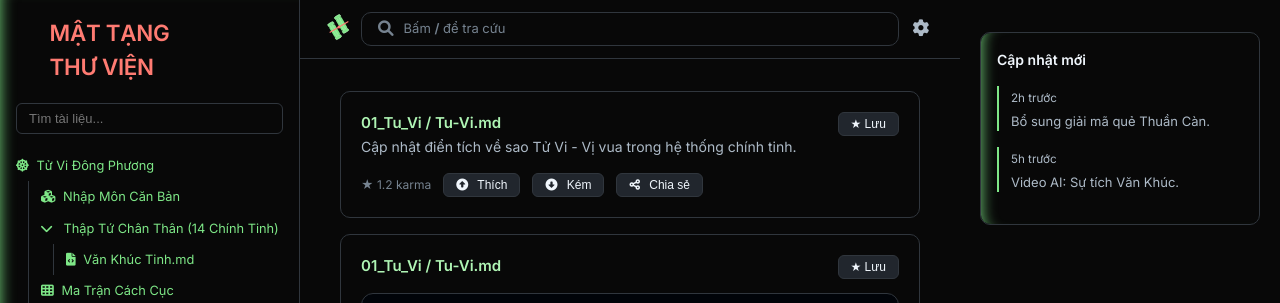
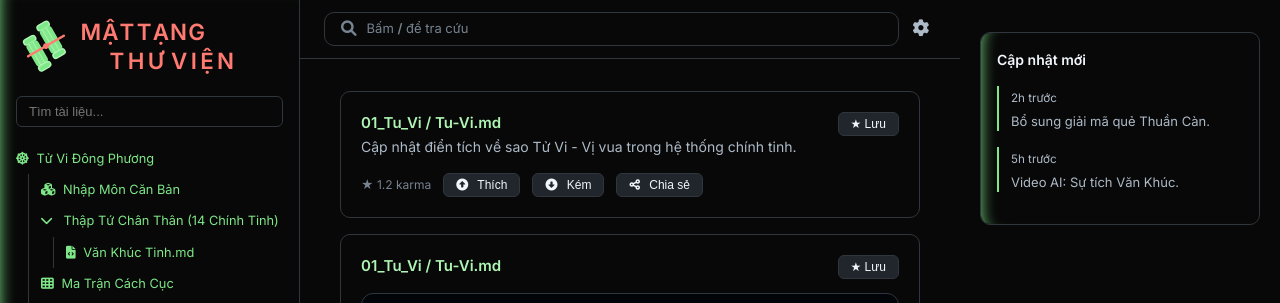
Before and after one commit to nhacthuong/lLiblaries, a plain HTML site: page index.html in a window 1280 px wide. Shown: the top 303 px of the page. Drawn offline with nearby package versions, Linux system fonts and the light colour scheme.

Commit message:
Update index.html

```diff
--- a/index.html
+++ b/index.html
@@ -18,7 +18,28 @@
             <!-- left-colum menu -->
             <aside id="menuLeft" class="sidebar" onclick="openMenuLeft()">
                 <div class="sidebar-top">
-                    <span class="brand">Mật Tạng Thư Viện</span>
+                    <img src="./favico.svg" />
+                    <!-- <span class="brand">Mật Tạng<br>Thư Viện</span> -->
+                    <div>
+                        <div class="brand">
+                            <span>m</span>
+                    <span>ậ</span>
+                    <span>t</span>
+                    <span></span>
+                    <span>t</span>
+                    <span>ạ</span>
+                    <span>n</span>
+                    <span>g</span></div>
+                    <div class="brand">
+                    <span>t</span>
+                    <span>h</span>
+                    <span>ư</span>
+                    <span></span>
+                    <span>v</span>
+                    <span>i</span>
+                    <span>ệ</span>
+                    <span>n</span></div>
+                    </div>
                     <!-- <button class="btn-action">Gieo Quẻ</button> -->
                 </div>
                 <input type="text" class="side-search" placeholder="Tìm tài liệu...">
@@ -28,7 +49,7 @@
             <main class="main-content">
                 <header class="main-nav">
                     <div class="screen-767 nav-pointer" onclick="openMenuLeft()"><img src="./favico.svg"/></div>
-                    <div class="screen-max"><img src="./favico.svg" /></div>
+                    <!-- <div class="screen-max"><img src="./favico.svg" /></div> -->
                     <div class="search-bar" onclick="openSearch()">
                         <i class="fas fa-search screen-max"></i>
                         <span>Bấm <strong>/</strong> để tra cứu</span>
```
